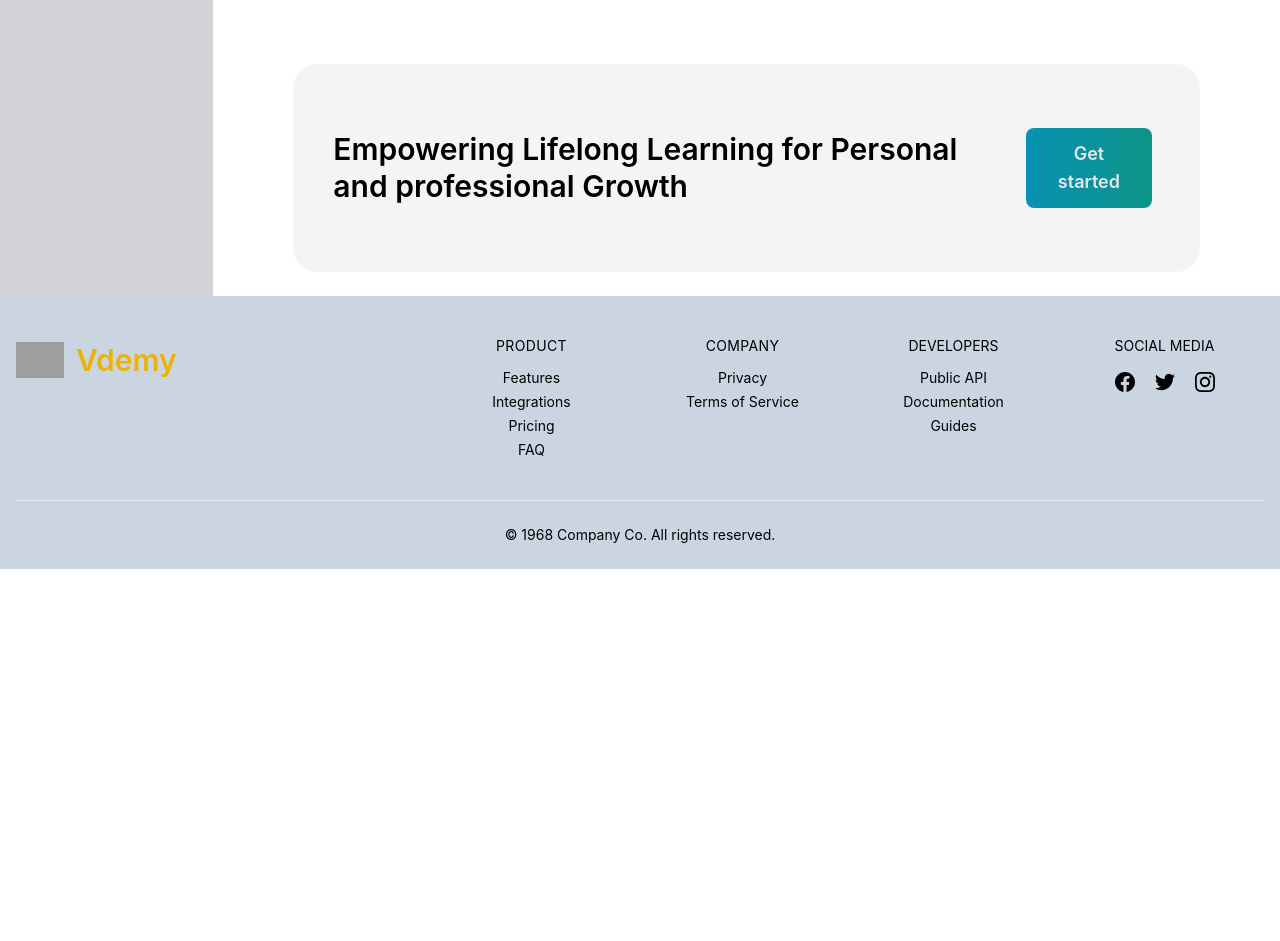
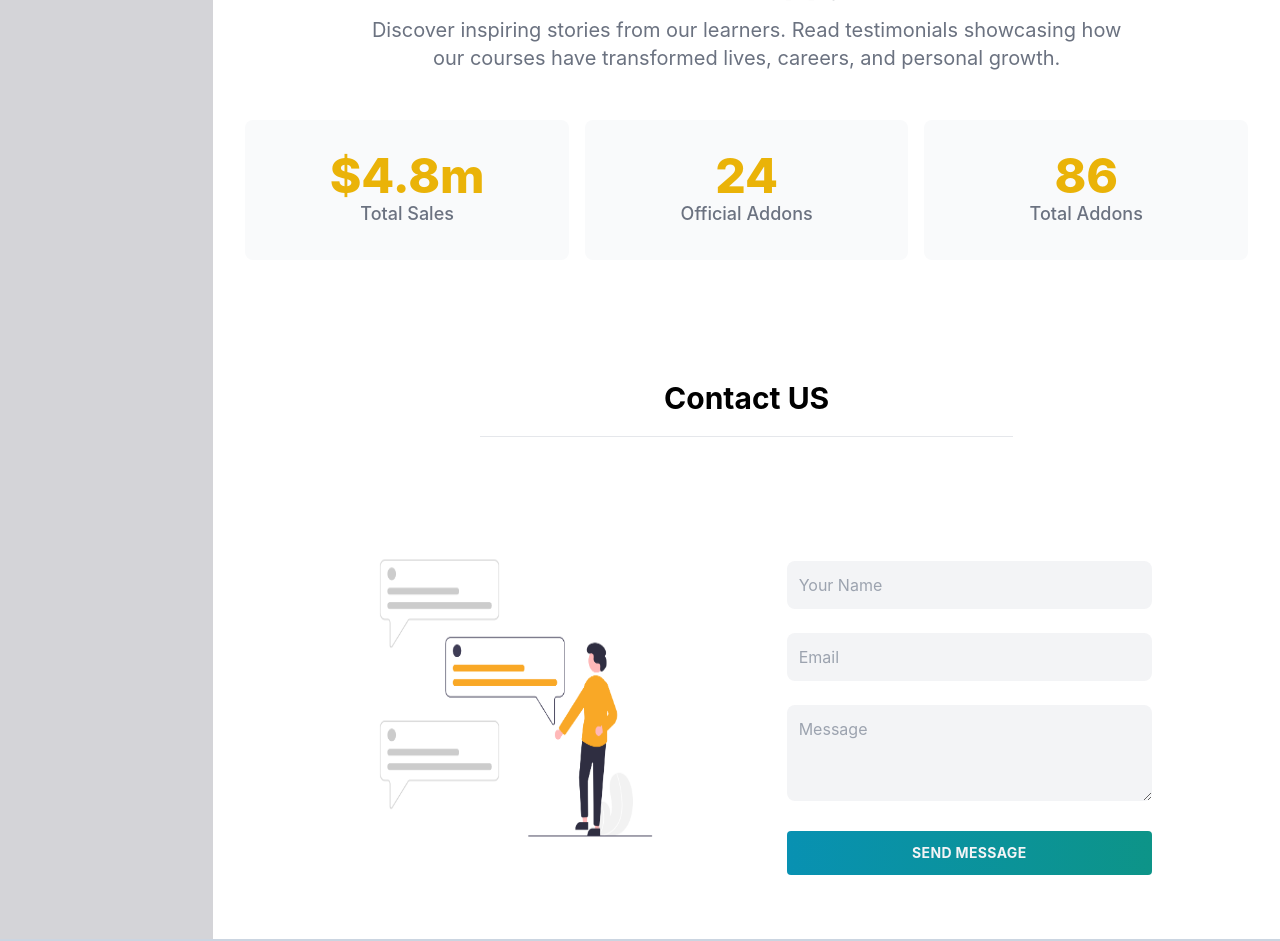
Before and after one commit to Anas-Mahmud/vdemy-client, a React (Create React App) app: page / in a window 1280 px wide. Shown: the part 4220-5161 px from the top of the page. Before the commit the page ends 4789 px from the top, so only its background shows below. Built offline with nearby package versions, Linux system fonts and the light colour scheme; no server answers; grey boxes are pictures that could not be loaded.

Commit message:
contact section added

```diff
--- a/src/Pages/CTA.js
+++ b/src/Pages/CTA.js
@@ -6,7 +6,7 @@ const CTA = () => {
   return (
     <div>
       <section class="overflow-hidden sm:grid sm:grid-cols-2">
-        <div class="p-8 md:p-12 lg:px-16 lg:py-24">
+        <div class="p-8 md:p-12 lg:px-16 ml-20 lg:py-24">
           <div class="mx-auto max-w-xl text-center ltr:sm:text-left rtl:sm:text-right">
             <h2 class="text-2xl font-bold text-gray-900 md:text-3xl">
               Start Your Learning Journey Today!
--- /dev/null
+++ b/src/Pages/Contact.js
@@ -0,0 +1,60 @@
+import React from "react";
+import img from "../assets/contact.png";
+
+const Contact = () => {
+  return (
+    <div id="contact" className="mt-14">
+      <h1 className="text-3xl font-bold text-center bg-black bg-clip-text text-transparent">
+        Contact US
+      </h1>
+      <hr className="w-2/4 mx-auto my-5" />
+      <div className="grid max-w-screen-xl grid-cols-1 gap-20 px-8 py-16 mx-auto rounded-lg md:grid-cols-2 md:px-12 lg:px-16 xl:px-32 text-gray-100">
+        <div className="flex flex-col justify-between">
+          <img src={img} alt="" className="pr-4 h-full" />
+        </div>
+        <form className="space-y-6 ng-untouched ng-pristine ng-valid mt-10">
+          <div data-aos="fade-up" data-aos-duration="1500">
+            <input
+              id="name"
+              name="user_name"
+              type="text"
+              placeholder="Your Name"
+              className="w-full p-3 rounded-lg bg-gray-100 text-black"
+              required
+            />
+          </div>
+          <div data-aos="fade-up" data-aos-duration="1500">
+            <input
+              id="email"
+              type="email"
+              name="user_email"
+              placeholder="Email"
+              className="w-full p-3 rounded-lg bg-gray-100 text-black"
+              data-temp-mail-org="1"
+              required
+            />
+          </div>
+          <div data-aos="fade-up" data-aos-duration="1500">
+            <textarea
+              id="message"
+              name="message"
+              rows="3"
+              placeholder="Message"
+              className="w-full p-3 rounded-lg bg-gray-100 text-black"
+              spellcheck="false"
+              required
+            ></textarea>
+          </div>
+          <button
+            type="submit"
+            className="w-full p-3 text-sm font-bold tracking-wide uppercase rounded bg-gradient-to-r from-cyan-600 to-teal-600 dark:text-gray-900"
+          >
+            Send Message
+          </button>
+        </form>
+      </div>
+    </div>
+  );
+};
+
+export default Contact;
--- a/src/Pages/Home/Home.js
+++ b/src/Pages/Home/Home.js
@@ -4,6 +4,7 @@ import Action from "../Action";
 import Banner from "../Banner";
 import Blogs from "../Blogs";
 import CTA from "../CTA";
+import Contact from "../Contact";
 import FAQ from "../FAQ/FAQ";
 import Feature from "../Feature";
 import Star from "../Star";
@@ -15,10 +16,11 @@ const Home = () => {
       <Feature />
       <Blogs />
       <About />
+      <Action />
       <FAQ />
       <CTA />
       <Star />
-      <Action />
+      <Contact />
     </div>
   );
 };
```
Also changed, not shown: src/assets/contact.png (added).
